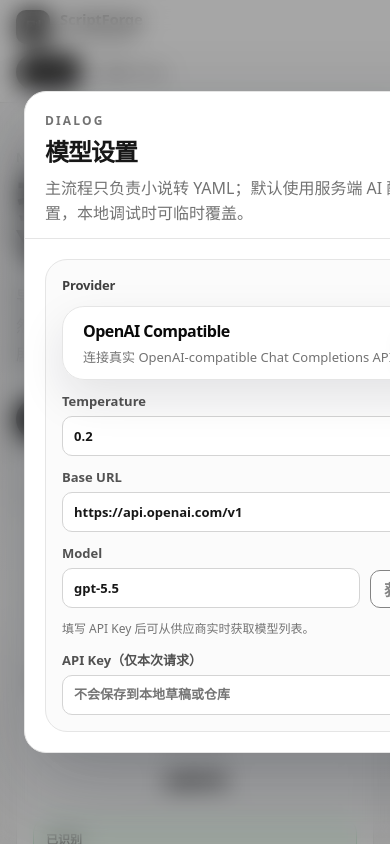
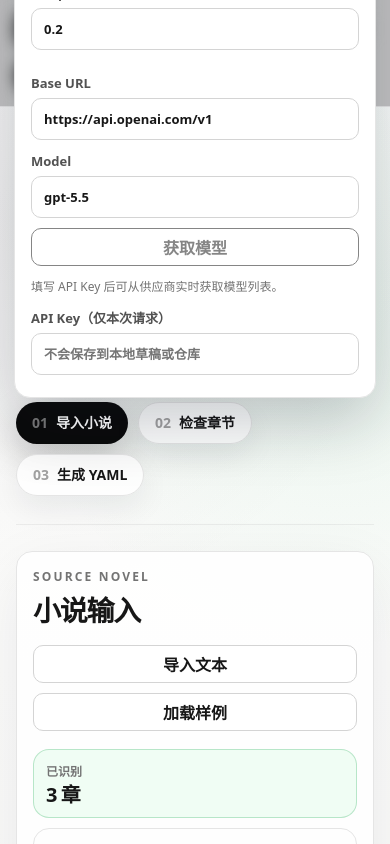
Before and after one commit to zgm2003/qiniuyun_work, a Next.js app: page /workspace in a window 390 px wide. Both pictures are taken after a click on the button "模型设置". Shown: the top 844 px of the page. Built offline with nearby package versions, Linux system fonts and the light colour scheme.

Commit message:
style: move model settings to header

```diff
--- a/src/app/globals.css
+++ b/src/app/globals.css
@@ -150,6 +150,47 @@ a {
   color: var(--primary-foreground);
 }
 
+.top-nav-actions {
+  display: flex;
+  flex: 0 0 auto;
+  margin-left: auto;
+  min-width: 160px;
+  justify-content: flex-end;
+}
+
+.model-settings-trigger {
+  display: inline-flex;
+  height: 40px;
+  align-items: center;
+  gap: 8px;
+  border: 1px solid var(--border-strong);
+  border-radius: 999px;
+  background: rgba(255, 255, 255, 0.92);
+  color: var(--foreground);
+  padding: 0 13px 0 9px;
+  font-size: 14px;
+  font-weight: 750;
+  transition: border-color 140ms ease, background 140ms ease, box-shadow 140ms ease;
+}
+
+.model-settings-trigger:hover,
+.model-settings-trigger:focus-visible {
+  border-color: var(--primary);
+  background: #ffffff;
+  box-shadow: 0 0 0 4px rgba(23, 23, 23, 0.08);
+  outline: none;
+}
+
+.model-settings-trigger-icon {
+  display: grid;
+  width: 26px;
+  height: 26px;
+  place-items: center;
+  border-radius: 999px;
+  background: var(--primary);
+  color: var(--primary-foreground);
+}
+
 .app-shell {
   width: min(1480px, calc(100vw - 48px));
   margin: 0 auto;
@@ -245,7 +286,7 @@ a {
 
 .workbench-page-head {
   display: grid;
-  grid-template-columns: minmax(0, 1fr) auto;
+  grid-template-columns: minmax(0, 1fr);
   gap: 24px;
   align-items: start;
   min-height: 230px;
@@ -540,8 +581,13 @@ a {
   gap: 12px;
 }
 
+.model-settings-form {
+  display: grid;
+  gap: 12px;
+}
+
 .model-grid {
-  grid-template-columns: minmax(0, 1fr) 150px;
+  grid-template-columns: minmax(0, 1fr) 132px;
 }
 
 .model-live-fields {
@@ -558,8 +604,8 @@ a {
 }
 
 .compact-input {
-  height: 40px;
-  padding: 0 11px;
+  height: 42px;
+  padding: 0 12px;
 }
 
 .model-field-row {
@@ -663,7 +709,7 @@ a {
 
 .ui-select-field {
   display: grid;
-  gap: 6px;
+  gap: 7px;
 }
 
 .ui-field-label {
@@ -684,18 +730,18 @@ a {
 .ui-select-trigger {
   display: flex;
   width: 100%;
-  min-height: 44px;
+  min-height: 42px;
   align-items: center;
   justify-content: space-between;
-  gap: 12px;
+  gap: 10px;
   border: 1px solid var(--border-strong);
-  border-radius: 12px;
+  border-radius: 10px;
   background: #ffffff;
   color: var(--foreground);
-  padding: 9px 12px;
+  padding: 7px 12px;
   text-align: left;
   box-shadow: inset 0 1px 0 rgba(255, 255, 255, 0.8);
-  transition: border-color 140ms ease, box-shadow 140ms ease, transform 140ms ease;
+  transition: border-color 140ms ease, box-shadow 140ms ease;
 }
 
 .ui-select-trigger:hover:not(:disabled) {
@@ -713,7 +759,7 @@ a {
 .ui-select-option strong {
   display: block;
   font-size: 14px;
-  line-height: 1.25;
+  line-height: 1.3;
 }
 
 .ui-select-trigger small,
@@ -728,48 +774,48 @@ a {
 
 .ui-select-chevron {
   display: grid;
-  width: 24px;
-  height: 24px;
+  width: 22px;
+  height: 22px;
   flex: 0 0 auto;
   place-items: center;
-  border-radius: 8px;
+  border-radius: 999px;
   background: var(--info-soft);
   color: var(--muted-strong);
-  font-size: 18px;
+  font-size: 13px;
   line-height: 1;
-  transform: translateY(-1px);
+  transition: background 140ms ease, color 140ms ease, transform 140ms ease;
 }
 
 .ui-select.open .ui-select-chevron {
   background: var(--primary);
   color: var(--primary-foreground);
+  transform: rotate(180deg);
 }
 
 .ui-select-popover {
   position: absolute;
-  top: calc(100% + 8px);
+  top: calc(100% + 6px);
   right: 0;
   left: 0;
   overflow: hidden;
   border: 1px solid var(--border-strong);
-  border-radius: 14px;
-  background: rgba(255, 255, 255, 0.98);
-  box-shadow: 0 20px 50px rgba(15, 23, 42, 0.14);
-  backdrop-filter: blur(18px);
+  border-radius: 12px;
+  background: #ffffff;
+  box-shadow: 0 16px 36px rgba(15, 23, 42, 0.12);
 }
 
 .ui-select-option {
   display: flex;
   width: 100%;
-  min-height: 54px;
+  min-height: 46px;
   align-items: center;
   justify-content: space-between;
-  gap: 12px;
+  gap: 10px;
   border: 0;
   border-bottom: 1px solid var(--border);
   background: transparent;
   color: var(--foreground);
-  padding: 10px 12px;
+  padding: 9px 12px;
   text-align: left;
 }
 
@@ -784,14 +830,14 @@ a {
 
 .ui-select-check {
   display: grid;
-  width: 24px;
-  height: 24px;
+  width: 20px;
+  height: 20px;
   flex: 0 0 auto;
   place-items: center;
   border-radius: 999px;
   background: var(--primary);
   color: var(--primary-foreground);
-  font-size: 13px;
+  font-size: 12px;
   font-weight: 900;
 }
 
@@ -802,16 +848,18 @@ a {
   display: grid;
   place-items: center;
   padding: 24px;
-  background: rgba(23, 23, 23, 0.38);
-  backdrop-filter: blur(12px);
+  background: rgba(23, 23, 23, 0.26);
+  backdrop-filter: blur(8px);
 }
 
 .ui-dialog {
-  width: min(620px, 100%);
+  width: min(560px, 100%);
+  max-height: calc(100vh - 48px);
+  overflow: auto;
   border: 1px solid var(--border);
-  border-radius: 22px;
+  border-radius: 18px;
   background: var(--card);
-  box-shadow: 0 30px 80px rgba(15, 23, 42, 0.24);
+  box-shadow: 0 24px 64px rgba(15, 23, 42, 0.22);
 }
 
 .ui-dialog-head {
@@ -819,13 +867,13 @@ a {
   gap: 16px;
   align-items: flex-start;
   justify-content: space-between;
-  padding: 20px 20px 12px;
+  padding: 20px 22px 16px;
   border-bottom: 1px solid var(--border);
 }
 
 .ui-dialog-head h2 {
-  margin: 4px 0 0;
-  font-size: 24px;
+  margin: 0;
+  font-size: 22px;
   letter-spacing: -0.04em;
 }
 
@@ -836,14 +884,15 @@ a {
 }
 
 .ui-dialog-close {
-  width: 38px;
+  width: 36px;
+  height: 36px;
   padding: 0;
-  font-size: 22px;
+  font-size: 20px;
   line-height: 1;
 }
 
 .ui-dialog-body {
-  padding: 20px;
+  padding: 18px 22px 22px;
 }
 
 .sensitive-input,
@@ -1314,6 +1363,21 @@ a {
     flex: 0 0 auto;
   }
 
+  .top-nav-actions {
+    min-width: 0;
+    margin-left: auto;
+  }
+
+  .model-settings-trigger {
+    height: 38px;
+    padding: 0 11px 0 8px;
+  }
+
+  .model-settings-trigger-icon {
+    width: 24px;
+    height: 24px;
+  }
+
   .app-shell {
     padding-top: 24px;
   }
@@ -1361,6 +1425,25 @@ a {
     grid-template-columns: 1fr;
   }
 
+  .model-field-row {
+    grid-template-columns: 1fr;
+  }
+
+  .ui-dialog-backdrop {
+    padding: 14px;
+  }
+
+  .ui-dialog {
+    max-height: calc(100vh - 28px);
+    border-radius: 16px;
+  }
+
+  .ui-dialog-head,
+  .ui-dialog-body {
+    padding-right: 16px;
+    padding-left: 16px;
+  }
+
   .draft-actions {
     min-width: 0;
     text-align: left;
--- a/src/components/ui/dialog.tsx
+++ b/src/components/ui/dialog.tsx
@@ -21,7 +21,6 @@ export function UiDialog({ open, title, description, children, onClose }: UiDial
       <section className="ui-dialog" role="dialog" aria-modal="true" aria-label={title}>
         <div className="ui-dialog-head">
           <div>
-            <p className="section-kicker">Dialog</p>
             <h2>{title}</h2>
             {description ? <p>{description}</p> : null}
           </div>
--- a/src/components/ui/select.tsx
+++ b/src/components/ui/select.tsx
@@ -47,54 +47,34 @@ export function UiSelect<TValue extends string>({
   }
 
   return (
-    <div className="ui-select-field group">
-      <span
-        className={
-          hideLabel
-            ? "visually-hidden"
-            : "mb-1.5 inline-flex items-center text-[13px] font-black tracking-[-0.015em] text-neutral-700"
-        }
-      >
+    <div className="ui-select-field">
+      <span className={hideLabel ? "visually-hidden" : "ui-field-label"}>
         {label}
       </span>
-      <div className={classNames("relative z-[1]", isOpen && "z-30")}>
+      <div className={classNames("ui-select", isOpen && "open")}>
         <button
           aria-controls={listboxId}
           aria-expanded={isOpen}
-          className={classNames(
-            "relative flex min-h-15 w-full items-center justify-between gap-4 overflow-hidden rounded-[22px] border px-4 py-3 text-left transition duration-200",
-            "border-neutral-200 bg-white/90 shadow-[0_18px_45px_rgba(15,23,42,0.10),inset_0_1px_0_rgba(255,255,255,0.95)] backdrop-blur-xl",
-            "before:absolute before:inset-y-2 before:left-2 before:w-1 before:rounded-full before:bg-gradient-to-b before:from-orange-400 before:via-neutral-900 before:to-neutral-300 before:opacity-0 before:transition-opacity",
-            "hover:-translate-y-0.5 hover:border-neutral-900 hover:shadow-[0_24px_58px_rgba(15,23,42,0.15),inset_0_1px_0_rgba(255,255,255,0.95)]",
-            "focus-visible:border-neutral-950 focus-visible:outline-none focus-visible:ring-4 focus-visible:ring-neutral-950/10",
-            isOpen && "border-neutral-950 ring-4 ring-neutral-950/10 before:opacity-100",
-            disabled && "cursor-not-allowed opacity-55 hover:translate-y-0"
-          )}
+          className="ui-select-trigger"
           disabled={disabled}
           role="combobox"
           type="button"
           onClick={() => setIsOpen((current) => !current)}
         >
-          <span className="relative min-w-0 pl-1">
-            <strong className="block truncate text-base font-black tracking-[-0.035em] text-neutral-950">{activeOption.label}</strong>
+          <span>
+            <strong>{activeOption.label}</strong>
             {activeOption.description ? (
-              <small className="mt-1 block truncate text-[13px] font-medium leading-5 text-neutral-500">{activeOption.description}</small>
+              <small>{activeOption.description}</small>
             ) : null}
           </span>
-          <span
-            className={classNames(
-              "relative grid size-9 shrink-0 place-items-center rounded-2xl bg-neutral-950 text-sm font-black text-white shadow-[0_10px_26px_rgba(23,23,23,0.24)] transition duration-200",
-              isOpen && "rotate-180 bg-orange-500 shadow-[0_10px_26px_rgba(249,115,22,0.28)]"
-            )}
-            aria-hidden="true"
-          >
-            ↓
+          <span className="ui-select-chevron" aria-hidden="true">
+            ▾
           </span>
         </button>
 
         {isOpen ? (
           <div
-            className="absolute inset-x-0 top-[calc(100%+10px)] overflow-hidden rounded-[24px] border border-neutral-200 bg-white/95 p-2 shadow-[0_30px_90px_rgba(15,23,42,0.20)] ring-1 ring-white/70 backdrop-blur-2xl"
+            className="ui-select-popover"
             id={listboxId}
             role="listbox"
             aria-label={label}
@@ -104,34 +84,19 @@ export function UiSelect<TValue extends string>({
               return (
                 <button
                   aria-selected={selected}
-                  className={classNames(
-                    "group/option relative flex min-h-16 w-full items-center justify-between gap-4 rounded-[18px] border px-4 py-3 text-left transition duration-150",
-                    selected
-                      ? "border-neutral-950 bg-neutral-950 text-white shadow-[0_18px_40px_rgba(23,23,23,0.20)]"
-                      : "border-transparent bg-transparent text-neutral-950 hover:border-neutral-200 hover:bg-neutral-50"
-                  )}
+                  className={classNames("ui-select-option", selected && "selected")}
                   key={option.value}
                   role="option"
                   type="button"
                   onClick={() => choose(option.value)}
                 >
-                  <span className="min-w-0">
-                    <strong className="block truncate text-[15px] font-black tracking-[-0.025em]">{option.label}</strong>
+                  <span>
+                    <strong>{option.label}</strong>
                     {option.description ? (
-                      <small className={classNames("mt-1 block truncate text-[13px] leading-5", selected ? "text-white/70" : "text-neutral-500")}>
-                        {option.description}
-                      </small>
+                      <small>{option.description}</small>
                     ) : null}
                   </span>
-                  <span
-                    className={classNames(
-                      "grid size-8 shrink-0 place-items-center rounded-full text-sm font-black transition",
-                      selected ? "bg-white text-neutral-950" : "bg-neutral-100 text-neutral-400 opacity-0 group-hover/option:opacity-100"
-                    )}
-                    aria-hidden="true"
-                  >
-                    {selected ? "✓" : "→"}
-                  </span>
+                  {selected ? <span className="ui-select-check" aria-hidden="true">✓</span> : null}
                 </button>
               );
             })}
--- a/src/features/workspace/model-settings-dialog.tsx
+++ b/src/features/workspace/model-settings-dialog.tsx
@@ -17,12 +17,12 @@ export function ModelSettingsDialog({ defaultOpen = false }: ModelSettingsDialog
   return (
     <>
       <button
-        className="group inline-flex h-12 items-center gap-2 rounded-full border border-neutral-200 bg-white/85 px-3.5 text-sm font-black tracking-[-0.02em] text-neutral-950 shadow-[0_18px_48px_rgba(15,23,42,0.10)] backdrop-blur-xl transition duration-200 hover:-translate-y-0.5 hover:border-neutral-950 hover:bg-white hover:shadow-[0_24px_64px_rgba(15,23,42,0.16)] focus-visible:outline-none focus-visible:ring-4 focus-visible:ring-neutral-950/10"
+        className="model-settings-trigger"
         type="button"
         aria-label="打开模型设置"
         onClick={() => setOpen(true)}
       >
-        <span className="grid size-8 place-items-center rounded-full bg-neutral-950 text-white shadow-[0_10px_28px_rgba(23,23,23,0.22)] transition group-hover:bg-orange-500">
+        <span className="model-settings-trigger-icon">
           <GearIcon />
         </span>
         <span>模型设置</span>
@@ -34,8 +34,7 @@ export function ModelSettingsDialog({ defaultOpen = false }: ModelSettingsDialog
         description="主流程只负责小说转 YAML；默认使用服务端 AI 配置，本地调试时可临时覆盖。"
         onClose={() => setOpen(false)}
       >
-        <div className="grid gap-4">
-          <div className="rounded-[22px] border border-neutral-200 bg-neutral-50/80 p-4">
+        <div className="model-settings-form">
           <div className="model-grid">
             <UiSelect
               label="Provider"
@@ -124,7 +123,6 @@ export function ModelSettingsDialog({ defaultOpen = false }: ModelSettingsDialog
             </div>
           )}
         </div>
-        </div>
       </UiDialog>
     </>
   );
@@ -132,7 +130,7 @@ export function ModelSettingsDialog({ defaultOpen = false }: ModelSettingsDialog
 
 function GearIcon() {
   return (
-    <svg className="size-4" viewBox="0 0 24 24" fill="none" aria-hidden="true">
+    <svg width="15" height="15" viewBox="0 0 24 24" fill="none" aria-hidden="true">
       <path
         d="M12 8.25a3.75 3.75 0 1 0 0 7.5 3.75 3.75 0 0 0 0-7.5Z"
         stroke="currentColor"
--- a/src/features/workspace/workbench-shell.tsx
+++ b/src/features/workspace/workbench-shell.tsx
@@ -3,6 +3,7 @@
 import Link from "next/link";
 import { usePathname } from "next/navigation";
 import type { ReactNode } from "react";
+import { ModelSettingsDialog } from "./model-settings-dialog";
 import { getActiveWorkbenchRoute, WORKBENCH_NAV_ITEMS } from "./workbench-nav";
 
 export function WorkbenchShell({ children }: { children: ReactNode }) {
@@ -27,6 +28,9 @@ export function WorkbenchShell({ children }: { children: ReactNode }) {
               </Link>
             ))}
           </nav>
+          <div className="top-nav-actions">
+            <ModelSettingsDialog />
+          </div>
         </div>
       </header>
 
--- a/src/features/workspace/workspace-page.tsx
+++ b/src/features/workspace/workspace-page.tsx
@@ -2,7 +2,6 @@
 
 import { type ChangeEvent, useRef } from "react";
 import Link from "next/link";
-import { ModelSettingsDialog } from "./model-settings-dialog";
 import { useWorkspace } from "./workspace-context";
 
 export function WorkspacePage() {
@@ -57,9 +56,6 @@ export function WorkspacePage() {
             <StepPill index="02" label="检查章节" />
             <StepPill index="03" label="生成 YAML" />
           </div>
-        </div>
-        <div className="flex items-start justify-end">
-          <ModelSettingsDialog />
         </div>
       </div>
 
```
Also changed, not shown: 1 other file (tests, documents, lock files or other folders). Lines whose indentation alone changed are shown as unchanged.
